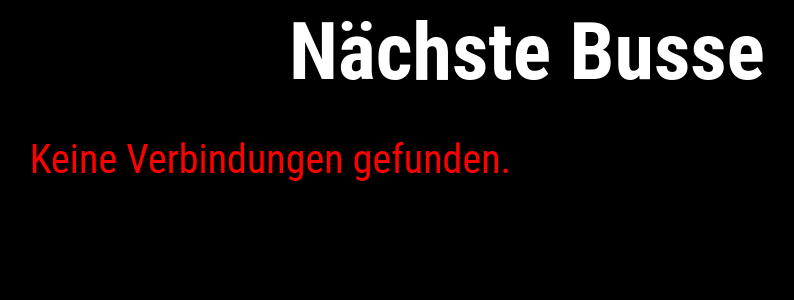
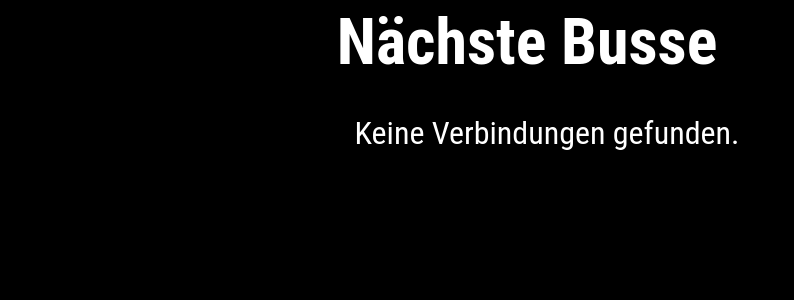
Before and after one commit to freieslabor/info-display, a Django app: page /bus/ in a window 1280 px wide. Shown: the top 300 px of the page, without its empty margins (113-907 px from the left). Run offline with Django 3.2, Linux system fonts and the light colour scheme; data that the repository does not hold is empty.

Commit message:
css centering improved

```diff
--- a/bus/static/css/bus.css
+++ b/bus/static/css/bus.css
@@ -2,7 +2,7 @@ body {
   font-family: 'Roboto Condensed',"Trebuchet MS",Tahoma,Geneva,"Helvetica Neue",Helvetica,Arial,sans-serif;
   background-color: black;
   color: white;
-  font-size: 2.5em;
+  font-size: 24pt;
   line-height: 220%;
 }
 
@@ -12,19 +12,24 @@ h1 {
   margin-bottom: 0px;
 }
 
+#outer-container {
+  display: table;
+  width: 100%
+}
+
+#inner-container {
+  display: table-cell;
+  text-align: center;
+  vertical-align: center;
+}
+
 ul {
   margin-top: 20px;
   list-style-type: none;
 }
 
 li {
-  color: red;
-}
-
-#bus-container {
-  margin-left: auto;
-  margin-right: auto;
-  width: 85%;
+  color: white;
 }
 
 .numberCircle {
@@ -32,7 +37,7 @@ li {
 
     width: 36px;
     height: 36px;
-    padding: 4px;
+    padding: 6px;
 
     border: 5px solid #666;
     color: #666;
--- a/bus/templates/bus.html
+++ b/bus/templates/bus.html
@@ -7,9 +7,11 @@
   </head>
   <body>
     <h1>Nächste Busse</h1>
-	<div id="bus-container">
-      <ul id="bus-schedule"></ul>
-    </div>
+	<div id="outer-container">
+	  <div id="inner-container">
+        <ul id="bus-schedule"></ul>
+      </div>
+	</div>
 
 	<script src="/static/jquery-2.1.3.min.js"></script>
 	<script src="/static/date-de-DE.js"></script>
```
